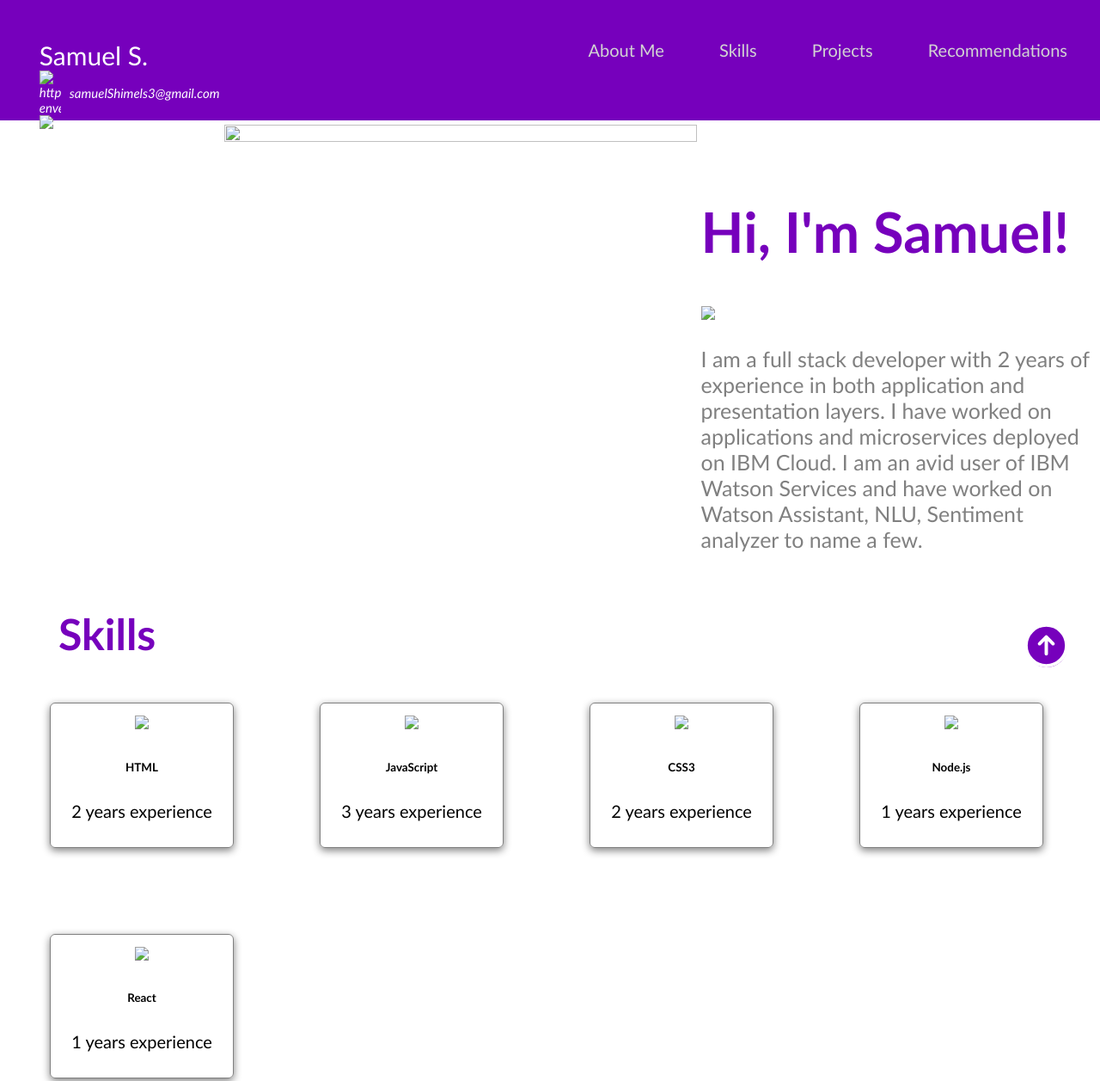
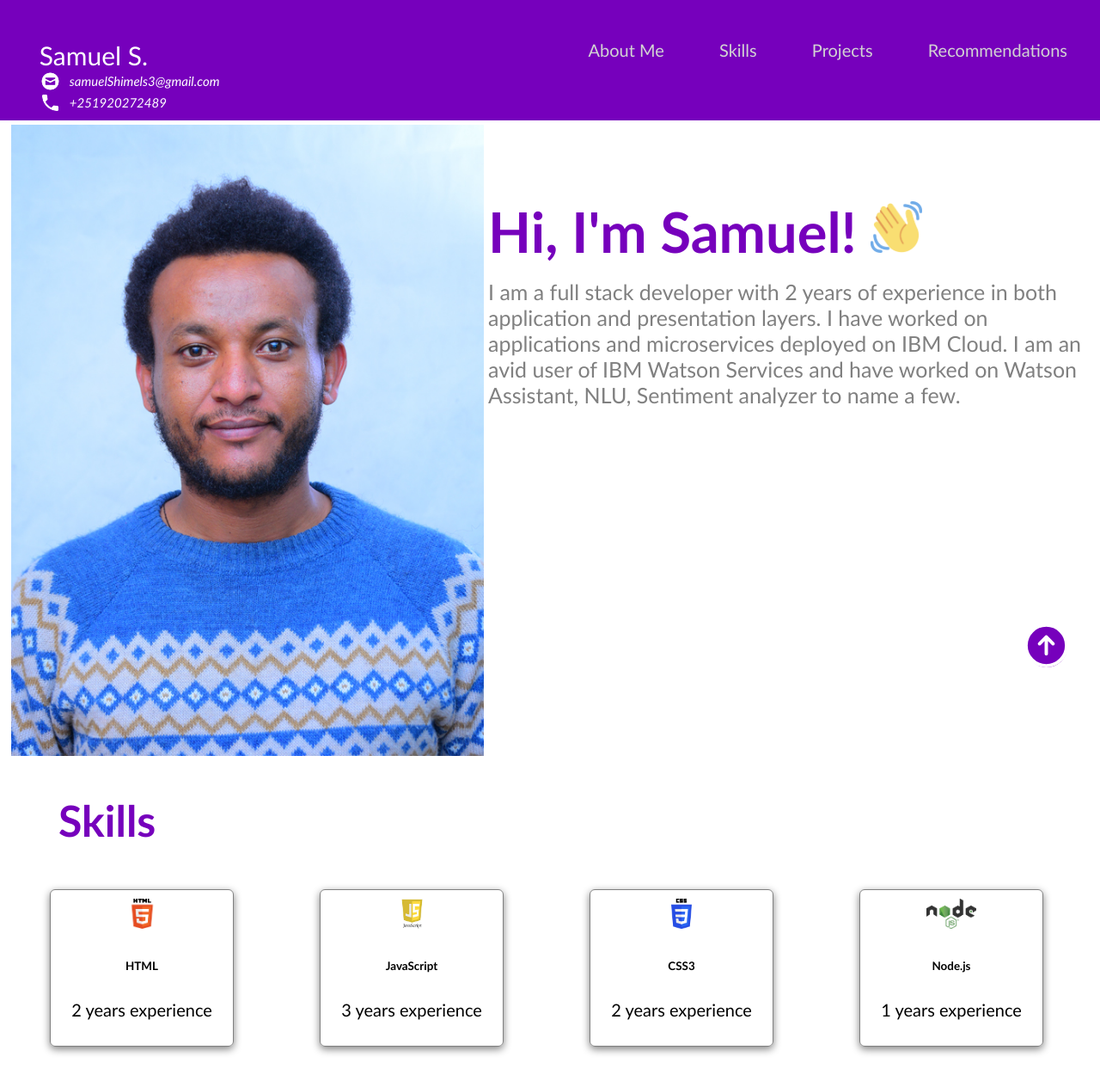
Before and after one commit to Samuel-Shimels/my-portfolio, a plain HTML site: page index.html in a window 1280 px wide. Shown: the top 1257 px of the page at 86% size. Drawn offline with Linux system fonts and the light colour scheme.

Commit message:
Update index.html

```diff
--- a/index.html
+++ b/index.html
@@ -12,12 +12,12 @@
         <div class="profile_name">
           Samuel S.
           <div class="contact_info">
-            <img src="html_finalprojimages/envelope.png" alt="https://icons8.com/icon/124377/circled-envelope"/>
+            <img src="html_finalProjectImage/envelope.png" alt="https://icons8.com/icon/124377/circled-envelope"/>
           samuelShimels3@gmail.com
         </div>
         <div style="clear:both;"></div>
         <div class="contact_info">
-          <img src="html_finalprojimages/phone.png" alt="https://icons8.com/icon/124377/circled-envelope"/>
+          <img src="html_finalProjectImage/phone.png" alt="https://icons8.com/icon/124377/circled-envelope"/>
           +251920272489
 
         </div>
@@ -36,12 +36,12 @@
     <!-- About Me -->
     <section id="about-me" class="container">
       <div>
-        <img src="html_finalprojimages/myProfilePicture.jpg"  class="profile_image"/>
+        <img src="html_finalProjectImage/myProfilePicture.jpg"  class="profile_image"/>
       </div>
 
       <div>
           <h1>
-            Hi, I'm Samuel! <img src="html_finalprojimages/waving-hand.png" width="60px"/>
+            Hi, I'm Samuel! <img src="html_finalProjectImage/waving-hand.png" width="60px"/>
           </h1>
           <p>
             I am a full stack developer with 2 years of experience in both application and presentation layers.
@@ -58,30 +58,30 @@
 
       <div class="all_skills">
         <div class="skill">
-          <img src="html_finalprojimages/html5.png"/>
+          <img src="html_finalProjectImage/html5.png"/>
           <h6>HTML</h6>
           <p>2 years experience</p>
         </div>
 
         <div class="skill">
-          <img src="html_finalprojimages/js.jpeg"/>
+          <img src="html_finalProjectImage/js.jpeg"/>
           <h6>JavaScript</h6>
           <p>3 years experience</p>
         </div>
 
         <!-- Add more skills here -->
         <div class="skill">
-          <img src="html_finalprojimages/CSS3.png"/>
+          <img src="html_finalProjectImage/CSS3.png"/>
           <h6>CSS3</h6>
           <p>2 years experience</p>
         </div>
         <div class="skill">
-          <img src="html_finalprojimages/node.png"/>
+          <img src="html_finalProjectImage/node.png"/>
           <h6>Node.js</h6>
           <p>1 years experience</p>
         </div>
         <div class="skill">
-          <img src="html_finalprojimages/react.png"/>
+          <img src="html_finalProjectImage/react.png"/>
           <h6>React</h6>
           <p>1 years experience</p>
         </div>
@@ -175,7 +175,7 @@
     </div>
 
     <div class="popup" id="popup" class="flex_center">
-      <img src="html_finalprojimages/checkmark--outline.svg"/>
+      <img src="html_finalProjectImage/checkmark--outline.svg"/>
       <h3><!-- Add appropriate text here--></h3>
       <button onclick="showPopup(false)">Ok</button>
     </div>
```
